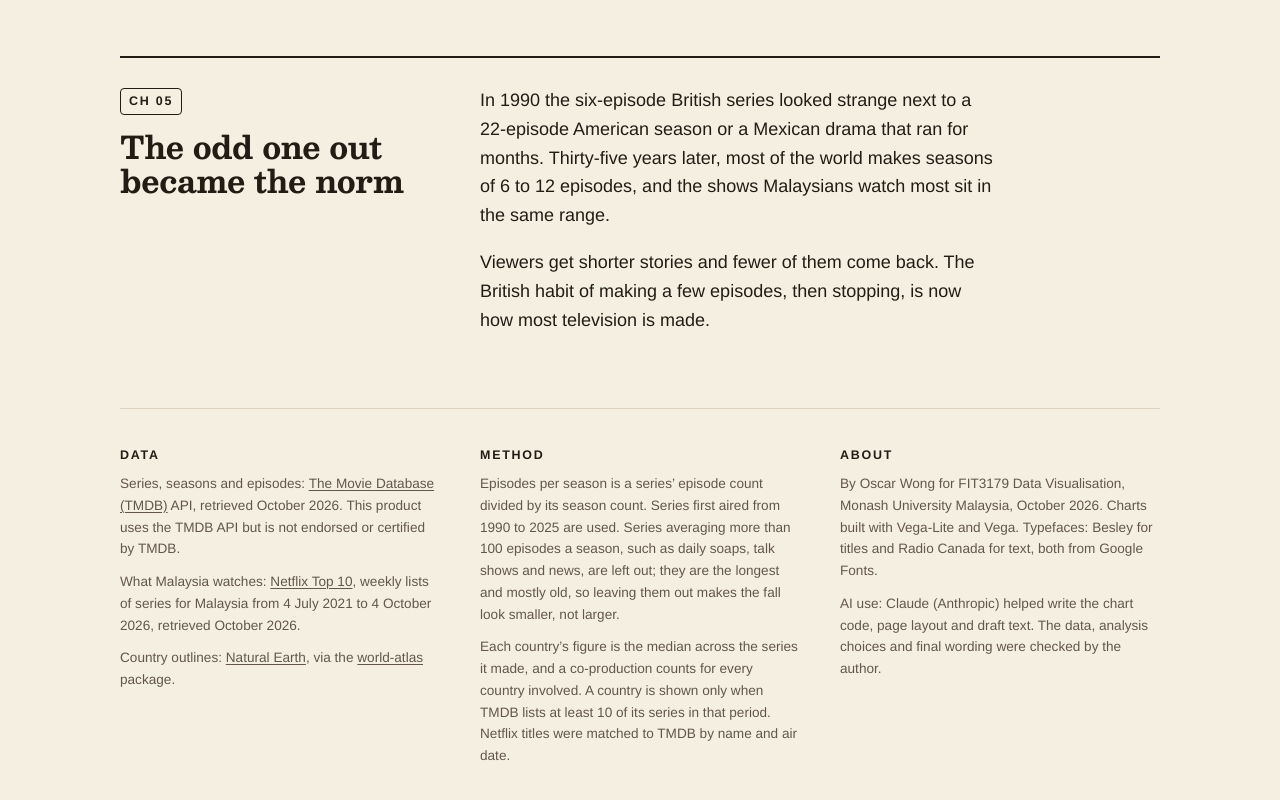
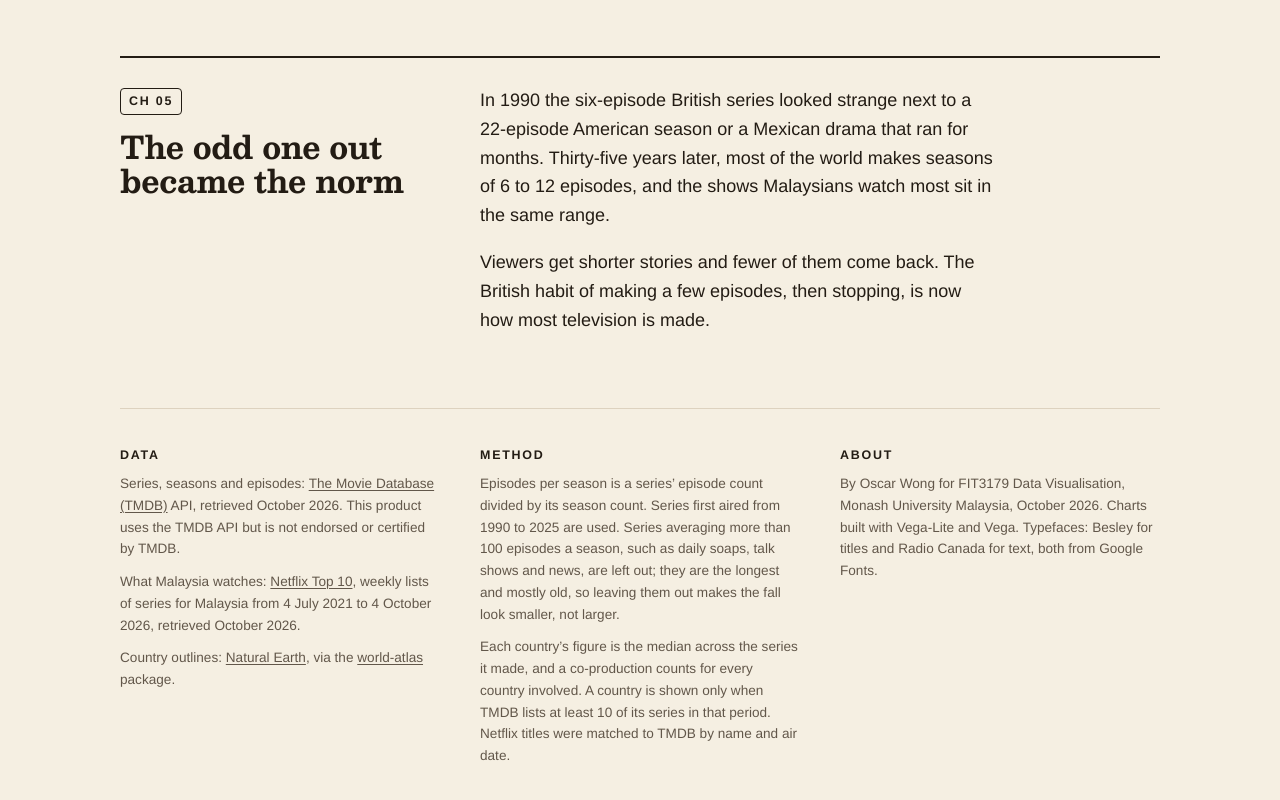
Before and after one commit to oscarwongjh/fit3179-dv2, a plain HTML site: page index.html in a window 1280 px wide. Shown: the part 6089-6889 px from the top of the page. Drawn offline with nearby package versions, Linux system fonts and the light colour scheme; a script that the page names is missing; a web font is replaced by a local one.

Commit message:
Removed small changes

```diff
--- a/index.html
+++ b/index.html
@@ -322,8 +322,6 @@
         <p>By Oscar Wong for FIT3179 Data Visualisation, Monash University Malaysia,
         October 2026. Charts built with Vega-Lite and Vega. Typefaces: Besley for titles and
         Radio Canada for text, both from Google Fonts.</p>
-        <p>AI use: Claude (Anthropic) helped write the chart code, page layout and draft
-        text. The data, analysis choices and final wording were checked by the author.</p>
       </div>
     </div>
   </footer>
```
